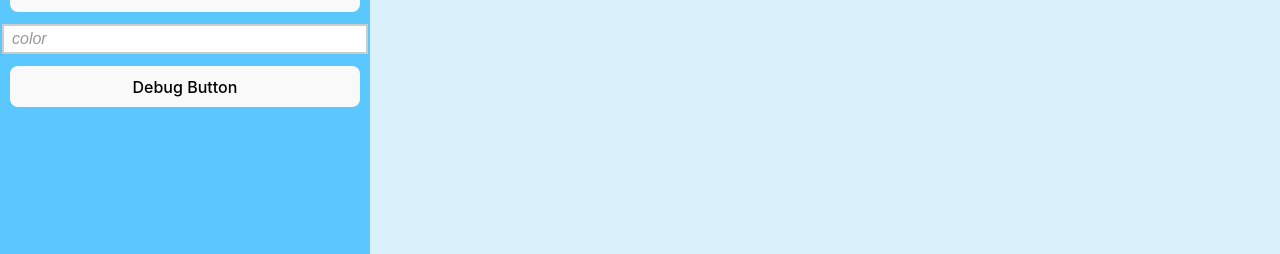
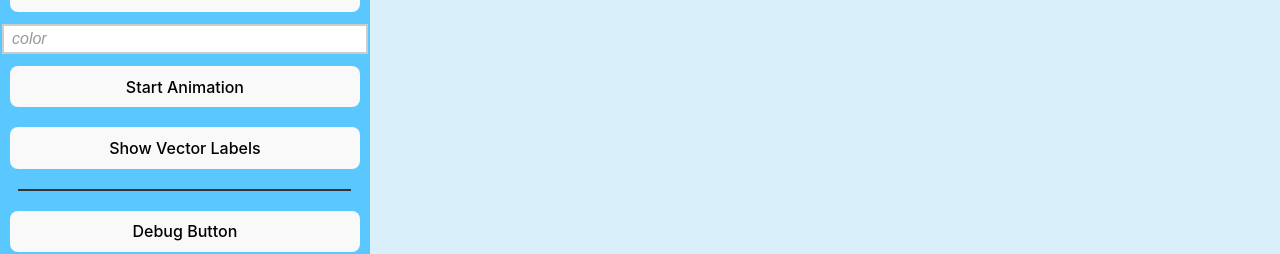
Before and after one commit to Project-Code-UVA/LinearPlot3D, a React (Vite) app in the folder LinearPlot3D/: page / in a window 1280 px wide. Shown: the part 533-787 px from the top of the page. Built offline with nearby package versions, Linux system fonts and the light colour scheme; no server answers.

Commit message:
added stop / pause animation toggle and show / hide vector label toggle

```diff
--- a/LinearPlot3D/src/App.jsx
+++ b/LinearPlot3D/src/App.jsx
@@ -13,6 +13,9 @@ function App() {
   const [vectors, setVectors] = useState([]);
   const [matrix, setMatrix] = useState([1, 0, 0, 0, 1, 0, 0, 0, 1]);
   const [colors, setColors] = useState("purple");
+
+  const [showAnimation, setShowAnimation] = useState(false);
+  const [showVectorLabels, setShowVectorLabels] = useState(false);
 
   const updateAnimSpeed = (e) => {
     setAnimSpeed(e.target.value);
@@ -265,6 +268,24 @@ function App() {
           </button>
           <input placeholder="color" onChange={handleColorChange}></input>
           <button
+            className="vector-button"
+            onClick={() => {
+              setShowAnimation(!showAnimation);
+            }}
+          >
+            {showAnimation ? "Stop Animation" : "Start Animation"}
+          </button>
+          <button
+            className="vector-button"
+            onClick={() => {
+              setShowVectorLabels(!showVectorLabels);
+            }}
+          >
+            {showVectorLabels ? "Hide Vector Labels" : "Show Vector Labels"}
+          </button>
+          <hr className="divider-h"></hr>
+
+          <button
             onClick={() => {
               console.log(vectors);
               console.log(matrix);
@@ -293,6 +314,8 @@ function App() {
               colors={colors}
               animSpeed={animSpeed}
               matrix={matrix}
+              showAnimation={showAnimation}
+              showVectorLabels={showVectorLabels}
             ></MyCanvas>
           </Canvas>
         </div>
--- a/LinearPlot3D/src/MyCanvas.jsx
+++ b/LinearPlot3D/src/MyCanvas.jsx
@@ -45,11 +45,15 @@ export default function MyCanvas({
   colors,
   animSpeed,
   matrix,
+  showVectorLabels,
+  showAnimation,
 }) {
   const [t, setT] = useState(0);
 
   useFrame(() => {
+    if (showAnimation) {
       setT(t + 0.01 * animSpeed);
+    }
   });
 
   let vectors = [];
@@ -91,6 +95,7 @@ export default function MyCanvas({
             color={colors}
             lineWidth={4}
           />
+          {showVectorLabels && (
             <Billboard
               key={index}
               position={[
@@ -112,6 +117,7 @@ export default function MyCanvas({
               `}
               </Text>
             </Billboard>
+          )}
         </>
       ))}
 
```
Lines whose indentation alone changed are shown as unchanged.
